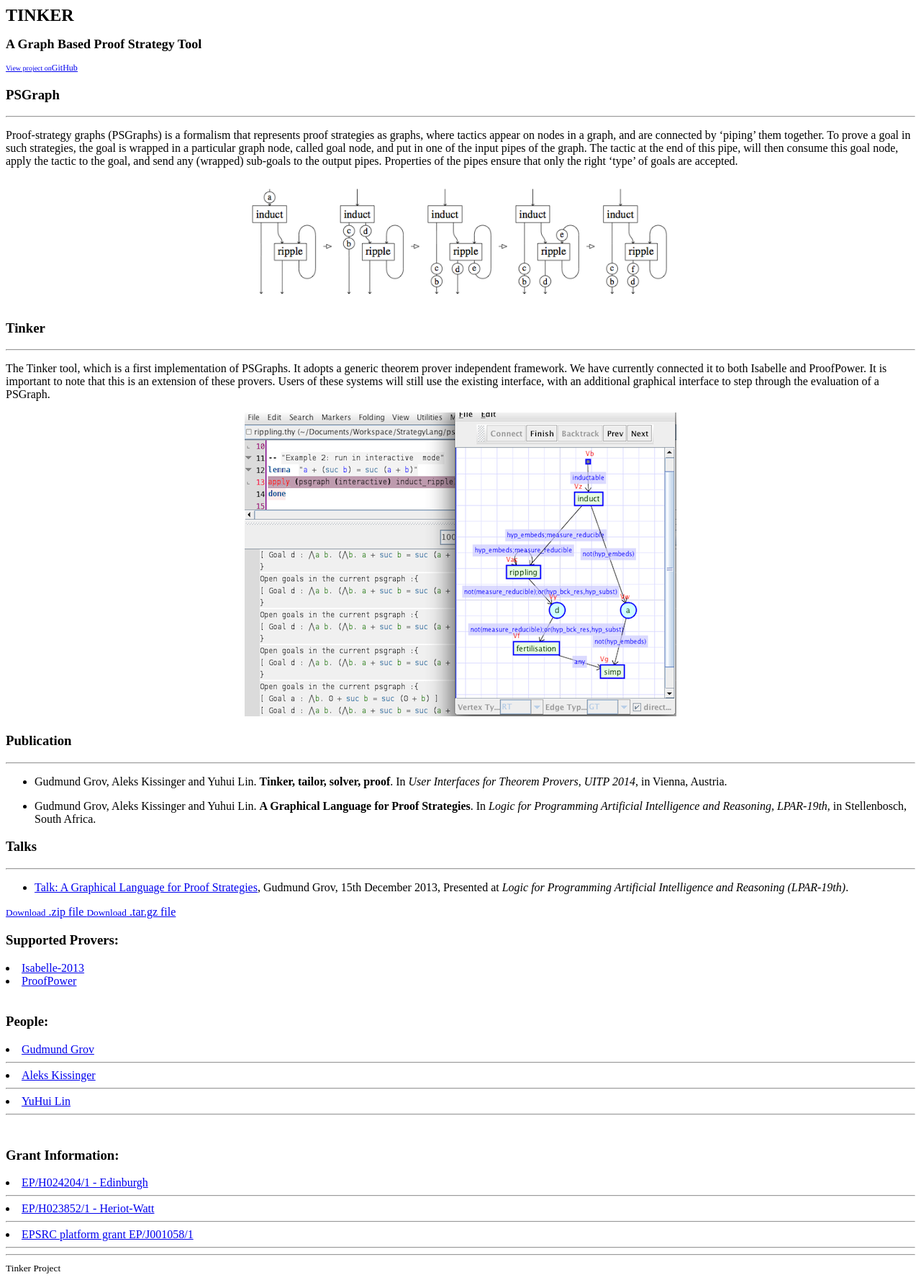
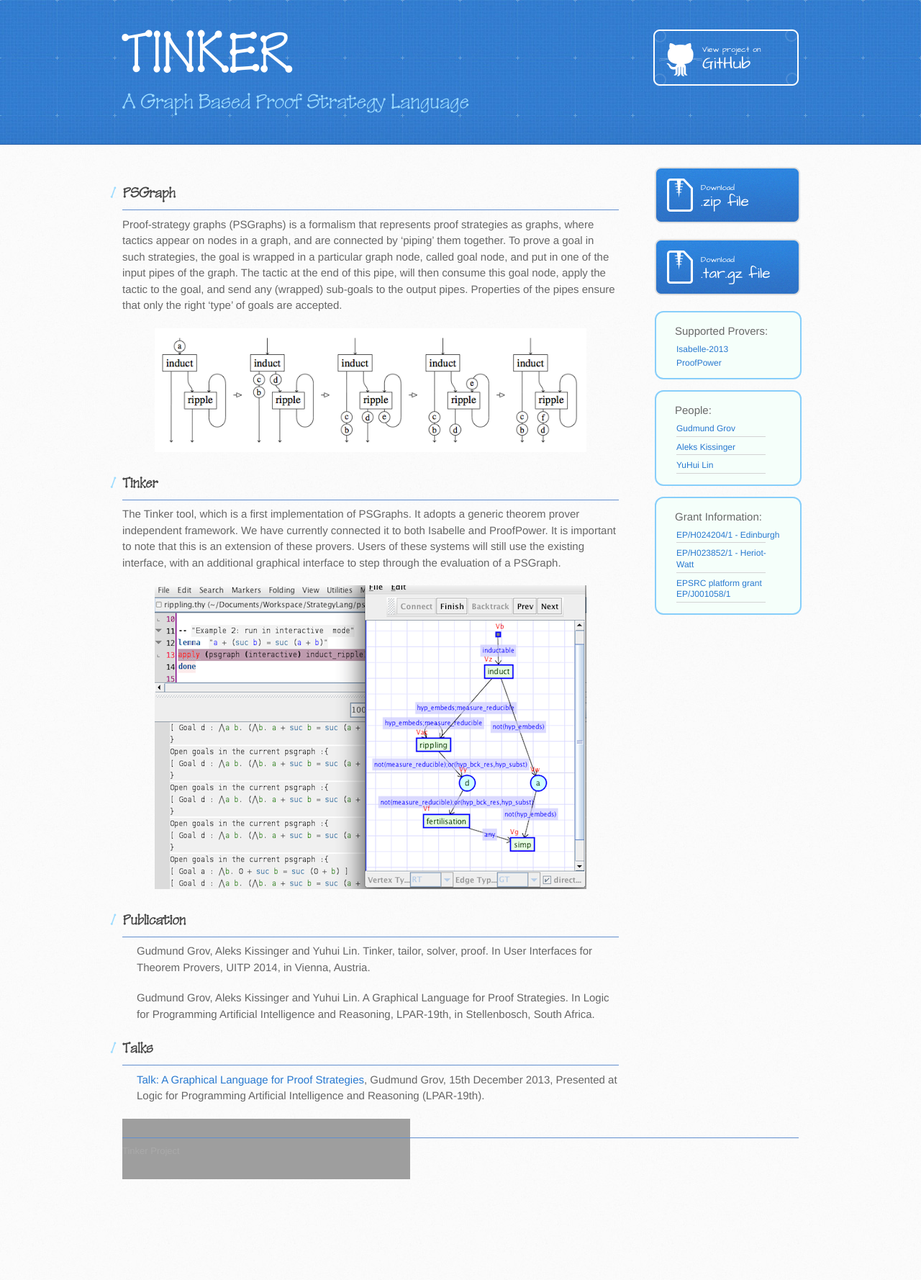
Before and after one commit to ggrov/tinker, a Jekyll site: the page built from index.html, in a window 1280 px wide. Shown: the whole page at 72% size. Built offline with Jekyll 4.4.1, drawn with Linux system fonts in a browser that asks for light colours; Markdown is read by kramdown in place of the engine named in the settings; after the commit the page ends 1638 px from its top, so only the background shows below that; grey boxes are pictures that could not be loaded.

Commit message:
Revert "typo"
This reverts commit 8becb9bd5b3f4f41521f8d397f749492fef0d6c2.

```diff
--- a/_includes/head.html
+++ b/_includes/head.html
@@ -1,19 +1,26 @@
-<!DOCTYPE html PUBLIC "-//W3C//DTD HTML 4.01//EN" "http://www.w3.org/TR/html4/strict.dtd">
+<!DOCTYPE html>
 <html>
-<head>
-  <meta http-equiv="Content-Type" content="text/html; charset=utf-8">
-  <meta http-equiv="Content-Style-Type" content="text/css">
-  <title>Tinker</title>
-  <meta name="Generator" content="Cocoa HTML Writer">
-  <meta name="CocoaVersion" content="1265.2">
-  <style type="text/css">
-    p.p3 {margin: 0.0px 0.0px 0.0px 0.0px; font: 10.0px Times; color: #0000ee}
-    span.s1 {font: 12.0px Times; text-decoration: underline}
-  </style>
-</head>
-<body>
-<h1 style="margin: 0.0px 0.0px 16.1px 0.0px; font: 24.0px Times"><b>TINKER</b></h1>
-<h2 style="margin: 0.0px 0.0px 14.9px 0.0px; font: 18.0px Times"><b>A Graph Based Proof Strategy Tool</b></h2>
-<p class="p3"><a href="https://github.com/ggrov/tinker">View project on<span class="s1">GitHub</span></a></p>
-</body>
-</html>
+  <head>
+    <meta charset='utf-8'>
+    <meta http-equiv="X-UA-Compatible" content="chrome=1">
+    <meta name="viewport" content="width=device-width, initial-scale=1, maximum-scale=1">
+    <link href='https://fonts.googleapis.com/css?family=Architects+Daughter' rel='stylesheet' type='text/css'>
+    <link rel="stylesheet" type="text/css" href="stylesheets/stylesheet.css" media="screen" />
+    <link rel="stylesheet" type="text/css" href="stylesheets/pygment_trac.css" media="screen" />
+    <link rel="stylesheet" type="text/css" href="stylesheets/print.css" media="print" />
+
+    <!--[if lt IE 9]>
+    <script src="//html5shiv.googlecode.com/svn/trunk/html5.js"></script>
+    <![endif]-->
+
+     <title>Tinker</title>
+  </head>
+
+ <body>
+    <header>
+      <div class="inner">
+        <h1>TINKER</h1>
+        <h2>A Graph Based Proof Strategy Language</h2>
+        <a href="https://github.com/ggrov/tinker" class="button"><small>View project on</small>GitHub</a>
+      </div>
+    </header>
```
Also changed, not shown: 4 other files.
